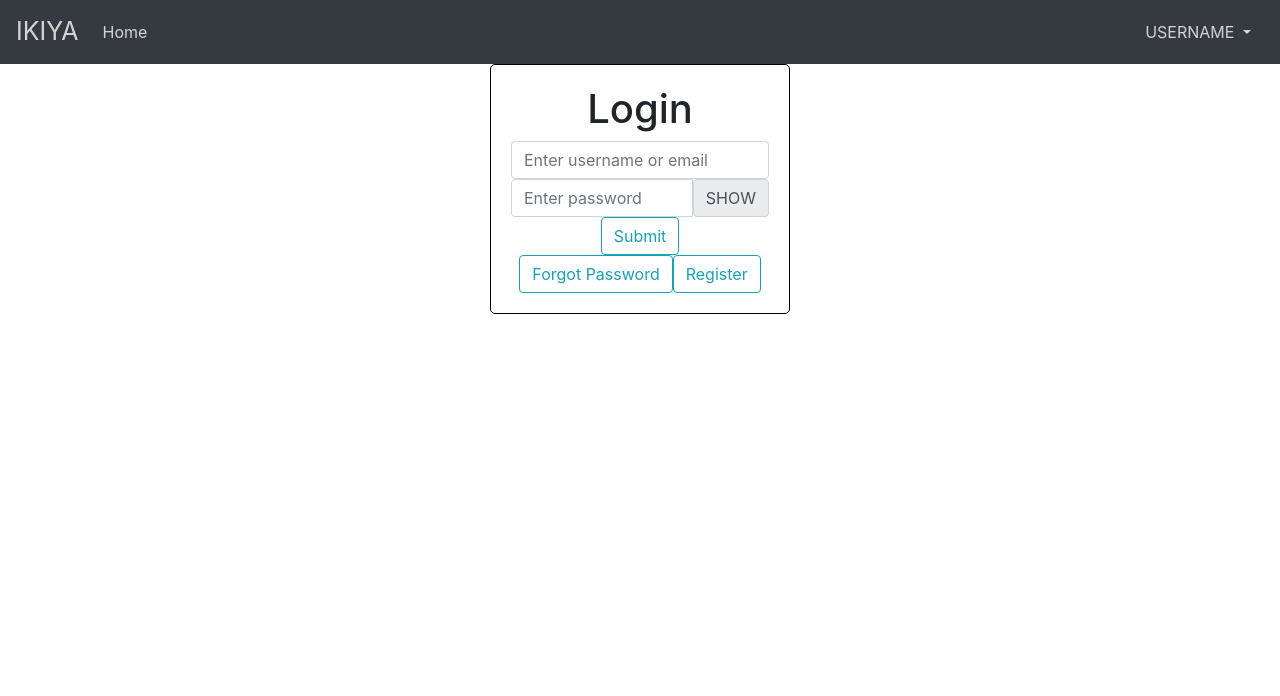
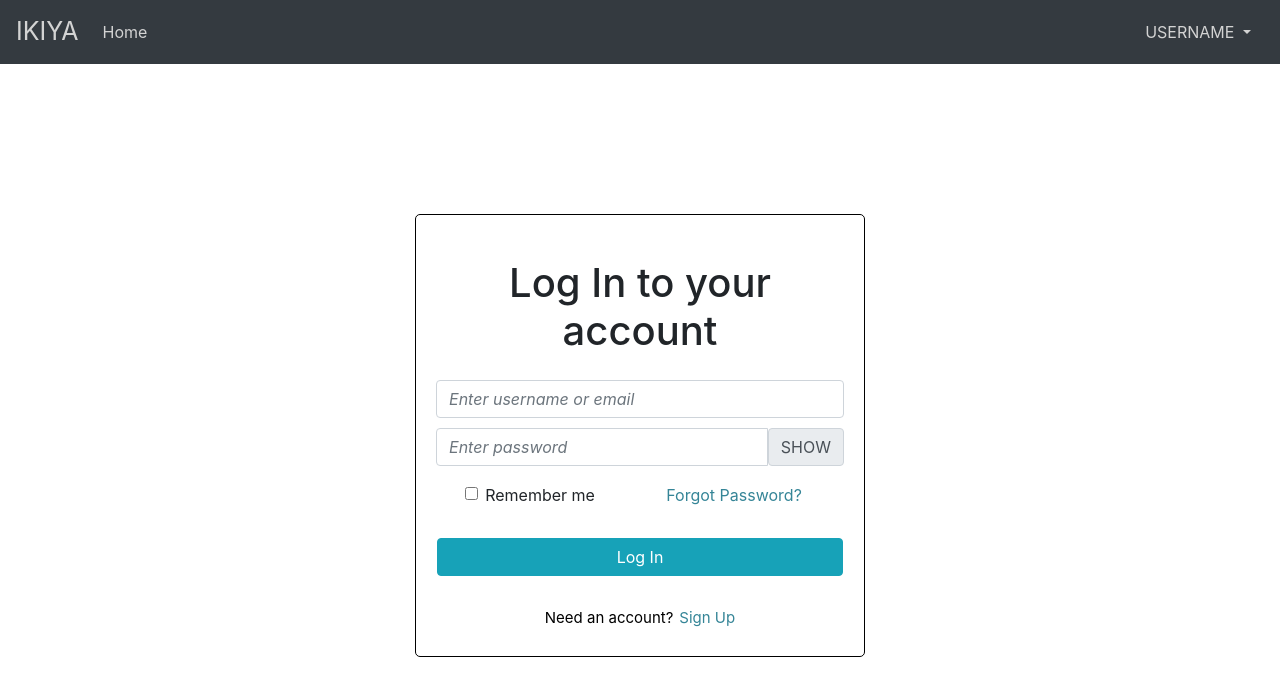
Before and after one commit to fanderra/PWD-Warehouse-2, a React (Create React App) app in the folder front-end/: page /login in a window 1280 px wide. Shown: the top 696 px of the page. Built offline with nearby package versions, Linux system fonts and the light colour scheme.

Commit message:
PW2-1 Login

```diff
--- a/front-end/src/pages/login.js
+++ b/front-end/src/pages/login.js
@@ -28,19 +28,28 @@ const Login = () => {
 
     return (
         <div style={{ textAlign: "center", display: "flex", justifyContent: "center" }}>
-            <Form style={{ width: "300px", padding: 20, border: "1px solid black", borderRadius: 5 }}>
-                <h1>Login</h1>
-                <Form.Control onChange={event => setLoginDetails({ ...loginDetails, username: event.target.value, email: event.target.value })} placeholder="Enter username or email" />
-                <InputGroup>
-                    <Form.Control onChange={event => setLoginDetails({ ...loginDetails, password: event.target.value })} placeholder="Enter password" type={passVis ? "text" : "password"} />
-                    <InputGroup.Text onClick={() => setPassVis(!passVis)}>{passVis ? "HIDE" : "SHOW"}</InputGroup.Text>
-                </InputGroup>
-                <Button variant="outline-info" onClick={handleLog}>Submit</Button>
-                <div>
-                    <Button variant="outline-info" as={Link} to="/forgotpassword">Forgot Password</Button>
-                    <Button variant="outline-info" as={Link} to="/register">Register</Button>
+            <div style={{ width: "450px", padding: 20, border: "1px solid black", borderRadius: 5, marginTop: 150 }}>
+                <br />
+                <h1>Log In to your account</h1>
+                <Form style={{ marginTop: 25 }}>
+                    <Form.Control style={{ fontStyle: "italic" }} onChange={event => setLoginDetails({ ...loginDetails, username: event.target.value, email: event.target.value })} placeholder="Enter username or email" />
+                    <InputGroup style={{ marginTop: 10 }}>
+                        <Form.Control style={{ fontStyle: "italic" }} onChange={event => setLoginDetails({ ...loginDetails, password: event.target.value })} placeholder="Enter password" type={passVis ? "text" : "password"} />
+                        <InputGroup.Text onClick={() => setPassVis(!passVis)}>{passVis ? "HIDE" : "SHOW"}</InputGroup.Text>
+                    </InputGroup>
+                </Form>
+                <div style={{ display: "flex", justifyContent: "space-around", marginTop: 10 }}>
+                    <Form.Check type="checkbox" label="Remember me" style={{ marginTop: 7, marginRight: 0 }} />
+                    <Button style={{ color: "#358597" }} variant="transparent" as={Link} to="/forgot">Forgot Password?</Button>
                 </div>
-            </Form>
+                <br />
+                <Button variant="info" onClick={handleLog} style={{ width: 406 }}>Log In</Button>
+                <br /><br />
+                <div style={{ display: "flex", justifyContent: "center" }}>
+                    <Button variant="transparent" style={{ color: "black", fontSize: 15, cursor: "default", marginRight: -10 }}>Need an account?</Button>
+                    <Button variant="transparent" style={{ color: "#358597", fontSize: 15, marginLeft: -10 }} as={Link} to="/register">Sign Up</Button>
+                </div>
+            </div>
             <Modal show={modalAlert[0]} onHide={() => setModalAlert([false, ""])} style={{ marginTop: 280 }}>
                 <Button variant="transparent" onClick={() => setModalAlert([false, ""])}>
                     <Modal.Body>{modalAlert[1]}</Modal.Body>
```
